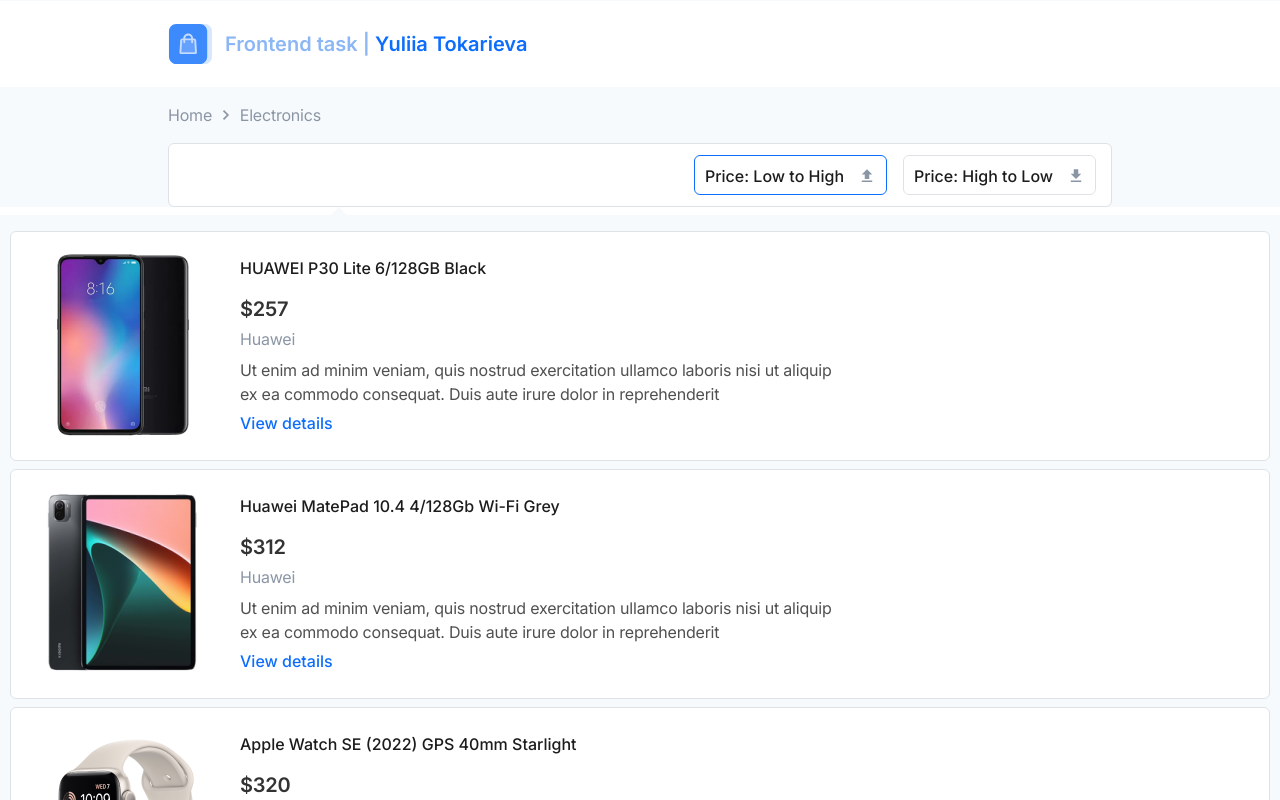
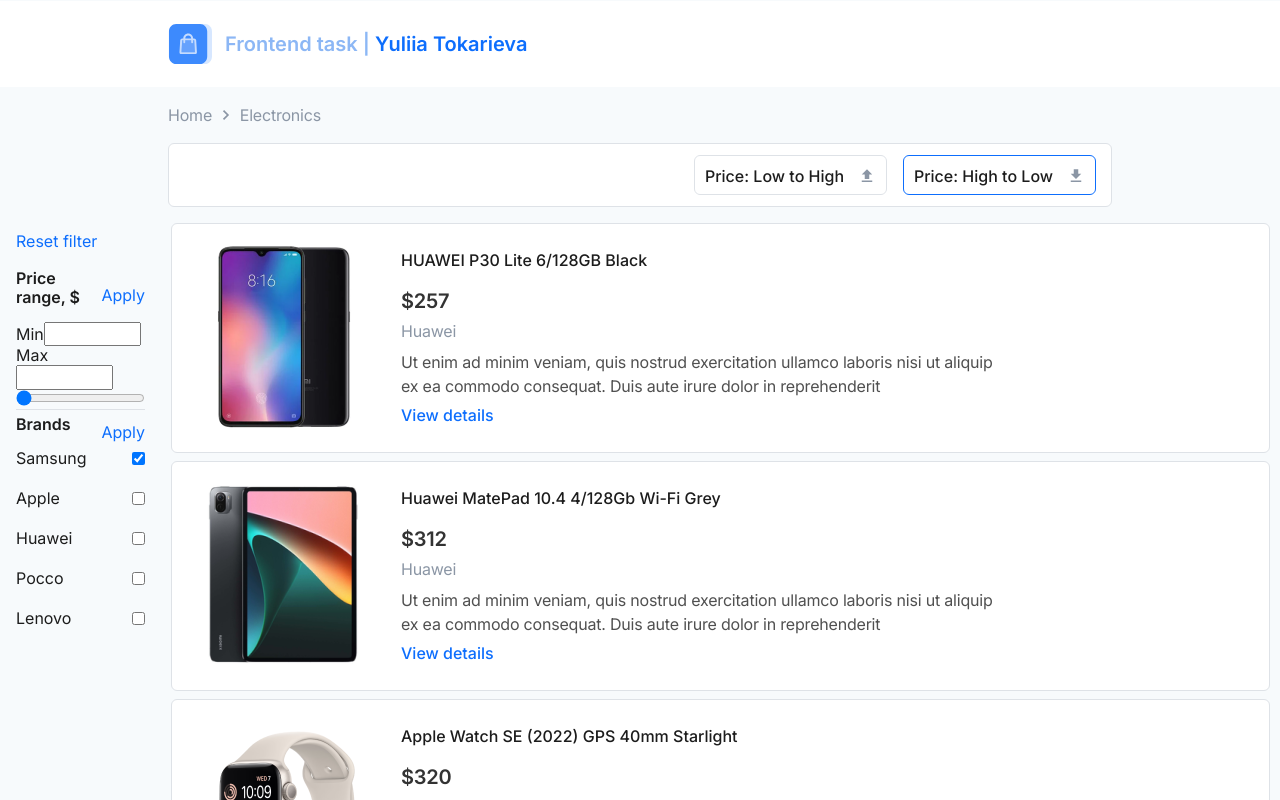
Before and after one commit to YuliyaTokareva/shop-filter, a React app: page / in a window 1280 px wide. Shown: the top 800 px of the page. Built offline with nearby package versions, Linux system fonts and the light colour scheme.

Commit message:
create aside and filter

```diff
--- a/src/Home.jsx
+++ b/src/Home.jsx
@@ -1,16 +1,43 @@
-import * as React from 'react';
+import React, { useMemo, useState } from 'react';
 import Products from './shop/components/products/Products';
 import TopSort from './shop/components/topSort/TopSort';
 import Breadcrumbs from './shop/components/breadcrumbs/Breadcrumbs';
 import Header from './shop/components/header/Header';
 
+import { dataProducts } from './productsData';
+
 const Home = () => {
+  const [sortParam, setSortParam] = useState('hight');
+  const [openMobFilter, setopenMobFilter] = useState(false);
+  const products = useMemo(() => {
+    const productsList = dataProducts.sort((a, b) => {
+      switch (sortParam) {
+        case 'low':
+          return b.price - a.price;
+        case 'hight':
+          return a.price - b.price;
+      }
+    });
+    return productsList;
+  }, [sortParam]);
+  const handlerClick = (method) => {
+    setSortParam(method);
+  };
+  const handlerClickMobFilter = () => {
+    setopenMobFilter(!openMobFilter);
+  };
   return (
     <div className="page-body">
       <Header />
       <Breadcrumbs />
-      <TopSort />
-      <Products />
+      <TopSort
+        activeSortBtn={sortParam}
+        handlerClick={handlerClick}
+        mobHandlerClick={handlerClickMobFilter}
+        conditionMobFilter={openMobFilter}
+      />
+
+      <Products dataProducts={products} />
     </div>
   );
 };
--- a/src/shop/components/filter/Filter.jsx
+++ b/src/shop/components/filter/Filter.jsx
@@ -4,11 +4,11 @@
 
 const Filter = () => {
   return (
-    <div className="filter">
-      {/* <button>Reset filter</button>
-      <div>
-        <span>Price range, $</span>
-        <button>Apply</button>
+    <div className="filter-block">
+      <button className="filter-block__reset">Reset filter</button>
+      <div className="filter-block__title-block">
+        <span className="filter-block__title">Price range, $</span>
+        <button className="filter-block__apply">Apply</button>
       </div>
       <div>
         <label htmlFor="min">Min</label>
@@ -21,30 +21,30 @@
       <div>
         <input type="range" id="volume" name="volume" min="150" max="3000" />
       </div>
-      <div>
-        <span>Brands</span>
-        <button>Apply</button>
+      <div className="filter-block__title-block brands">
+        <span className="filter-block__title">Brands</span>
+        <button className="filter-block__apply">Apply</button>
       </div>
-      <div>
+      <div className="filter-block__check-row">
         <label htmlFor="samsung">Samsung</label>
         <input type="checkbox" id="samsung" name="samsung" checked />
       </div>
-      <div>
+      <div className="filter-block__check-row">
         <label htmlFor="apple">Apple</label>
         <input type="checkbox" id="apple" name="apple" />
       </div>
-      <div>
+      <div className="filter-block__check-row">
         <label htmlFor="huawei">Huawei</label>
         <input type="checkbox" id="huawei" name="huawei" />
       </div>
-      <div>
+      <div className="filter-block__check-row">
         <label htmlFor="pocco">Pocco</label>
         <input type="checkbox" id="pocco" name="pocco" />
       </div>
-      <div>
+      <div className="filter-block__check-row">
         <label htmlFor="lenovo">Lenovo</label>
         <input type="checkbox" id="lenovo" name="lenovo" />
-      </div> */}
+      </div>
     </div>
   );
 };
--- a/src/shop/components/filter/filter.scss
+++ b/src/shop/components/filter/filter.scss
@@ -0,0 +1,45 @@
+@import '../../../breakpoints.scss';
+@import 'src/variables.scss';
+.filter-block {
+  padding: 25px 16px 64px;
+  &__title-block {
+    display: flex;
+    justify-content: space-between;
+    align-items: center;
+  }
+  &__reset,
+  &__apply {
+    font-weight: 400;
+    font-size: 16px;
+    line-height: 19px;
+    color: #0d6efd;
+    border: none;
+    background-color: #1110;
+    cursor: pointer;
+  }
+  &__reset {
+    margin-bottom: 18px;
+  }
+  &__title {
+    font-weight: 600;
+    font-size: 16px;
+    line-height: 19px;
+    color: #1c1c1c;
+    margin-bottom: 15px;
+  }
+  &__check-row {
+    margin-bottom: 21px;
+    display: flex;
+    justify-content: space-between;
+  }
+  label {
+    font-weight: 400;
+    font-size: 16px;
+    line-height: 19px;
+    color: #1c1c1c;
+  }
+}
+.brands {
+  border-top: 1px solid #dee2e7;
+  padding-top: 5px;
+}
--- a/src/shop/components/products/Products.jsx
+++ b/src/shop/components/products/Products.jsx
@@ -1,14 +1,19 @@
 import React from 'react';
 import ProductCard from '../productCard/ProductCard';
-import { dataProducts } from '../../../productsData';
+import Filter from '../filter/Filter';
 import './products.scss';
 
-const Products = () => {
+const Products = ({ dataProducts }) => {
   return (
-    <div className="products-list">
-      {dataProducts.map((product) => (
-        <ProductCard data={product} key={product.id.toString()} />
-      ))}
+    <div className="products-body">
+      <aside className="products-body__aside">
+        <Filter />
+      </aside>
+      <div className="products-list">
+        {dataProducts.map((product) => (
+          <ProductCard data={product} key={product.id.toString()} />
+        ))}
+      </div>
     </div>
   );
 };
--- a/src/shop/components/products/products.scss
+++ b/src/shop/components/products/products.scss
@@ -1,9 +1,18 @@
 @import '../../../breakpoints.scss';
 @import 'src/variables.scss';
+.products-body {
+  display: flex;
+  &__aside {
+    @include for-tablet-down {
+      display: none;
+    }
+  }
+}
 .products-list {
   background: $main-bg;
   padding: 16px 10px 18px;
   display: grid;
   grid-template-columns: minmax(0, 1fr);
   grid-gap: 8px;
+  width: 100%;
 }
--- a/src/shop/components/topSort/TopSort.jsx
+++ b/src/shop/components/topSort/TopSort.jsx
@@ -1,40 +1,47 @@
 import React from 'react';
 import Filter from '../svg/Filter';
+import Closed from '../svg/Closed';
 import ArrowUp from '../svg/ArrowUp';
 import ArrowDown from '../svg/ArrowDown';
 import FilterBlock from '../filter/Filter';
 import './topSort.scss';
 
-const TopSort = () => {
+const TopSort = ({ activeSortBtn, handlerClick, mobHandlerClick, conditionMobFilter }) => {
   return (
     <>
       <div className="sort-block">
         <div className="sort">
           <div className="sort__button-price-block">
-            <button className="sort__btn active">
+            <button
+              onClick={() => handlerClick('low')}
+              className={activeSortBtn === 'low' ? 'sort__btn active' : 'sort__btn'}>
               <span>Price: Low to High</span>
 
               <span className="sort__btn-img">
                 <ArrowUp />
               </span>
             </button>
-            <button className="sort__btn">
+            <button
+              onClick={() => handlerClick('hight')}
+              className={activeSortBtn === 'low' ? 'sort__btn ' : 'sort__btn active'}>
               <span>Price: High to Low</span>
               <span className="sort__btn-img">
                 <ArrowDown />
               </span>
             </button>
           </div>
-          <button className="sort__menu">
-            <Filter />
+          <button className={'sort__menu'} onClick={() => mobHandlerClick()}>
+            {conditionMobFilter === true ? <Closed /> : <Filter />}
           </button>
         </div>
       </div>
-      <div className="filter-mobile">
-        <div className="filter-mobile__decorated-line">
-          <span className="filter-mobile__decorated-triangle"></span>
+      <div className={conditionMobFilter === true ? 'filter-mobile open' : 'filter-mobile'}>
+        <div className="filter-mobile__block">
+          <div className="filter-mobile__decorated-line">
+            <span className="filter-mobile__decorated-triangle"></span>
+          </div>
+          <FilterBlock />
         </div>
-        <FilterBlock />
       </div>
     </>
   );
--- a/src/shop/components/topSort/topSort.scss
+++ b/src/shop/components/topSort/topSort.scss
@@ -84,6 +84,13 @@
   }
 }
 .filter-mobile {
+  @include for-tablet-up {
+    display: none;
+  }
+  &__block {
+    display: none;
+  }
+
   &__decorated-line {
     background: #ffffff;
     height: 8px;
@@ -91,10 +98,8 @@
   }
   &__decorated-triangle {
     position: absolute;
-
-    left: 323px;
+    right: 13px;
     top: 0;
-
     width: 0;
     height: 0;
     border-left: 16px solid #ffffff00;
@@ -102,3 +107,8 @@
     border-bottom: 16px solid #f7fafc;
   }
 }
+.filter-mobile.open {
+  .filter-mobile__block {
+    display: block;
+  }
+}
```
Also changed, not shown: src/shop/components/sidebar/Sidebar.jsx (added, +14 -0 lines).
